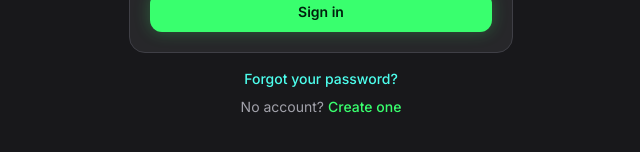
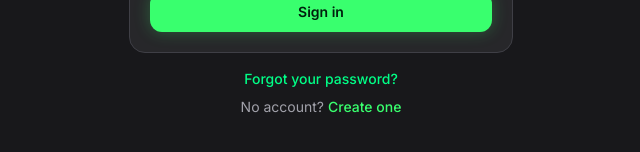
Before and after one commit to mallax888/padelclub, a Next.js app: page /auth/login in a window 1280 px wide. Shown: the part 484-636 px from the top of the page, without its empty margins (319-959 px from the left). Built offline with nearby package versions, Linux system fonts and the light colour scheme; no server answers.

Commit message:
feat: neon green primary, crimson for payments

```diff
--- a/app/globals.css
+++ b/app/globals.css
@@ -10,13 +10,13 @@
   --text-muted:         #555555;
   --text-subtle:        #888888;
   --border:             #D1D1D6;
-  --brand-primary:      #00A896;
+  --brand-primary:      #00CC6A;
   --brand-primary-on:   #FFFFFF;
   --brand-accent:       #C4005A;
   --brand-accent-on:    #FFFFFF;
-  --brand-primary-muted:#00A8961A;
+  --brand-primary-muted:#00CC6A1A;
   --brand-accent-muted: #C4005A1A;
-  --glow-primary:       0 0 16px 0 #00A89633;
+  --glow-primary:       0 0 16px 0 #00CC6A33;
   --glow-accent:        0 0 16px 0 #C4005A33;
   --brand-blue:         #0066FF;
   --brand-blue-muted:   #0066FF1A;
@@ -36,13 +36,13 @@
   --text-muted:         #A1A1AA;
   --text-subtle:        #71717A;
   --border:             #3F3F46;
-  --brand-primary:      #4DFFEE;
-  --brand-primary-on:   #001F1D;
+  --brand-primary:      #00FF87;
+  --brand-primary-on:   #003320;
   --brand-accent:       #FF2D78;
   --brand-accent-on:    #FFFFFF;
-  --brand-primary-muted:#4DFFEE1A;
+  --brand-primary-muted:#00FF871A;
   --brand-accent-muted: #FF2D781A;
-  --glow-primary:       0 0 16px 0 #4DFFEE33;
+  --glow-primary:       0 0 16px 0 #00FF8733;
   --glow-accent:        0 0 16px 0 #FF2D7833;
   --brand-blue:         #0066FF;
   --brand-blue-muted:   #0066FF1A;
```
